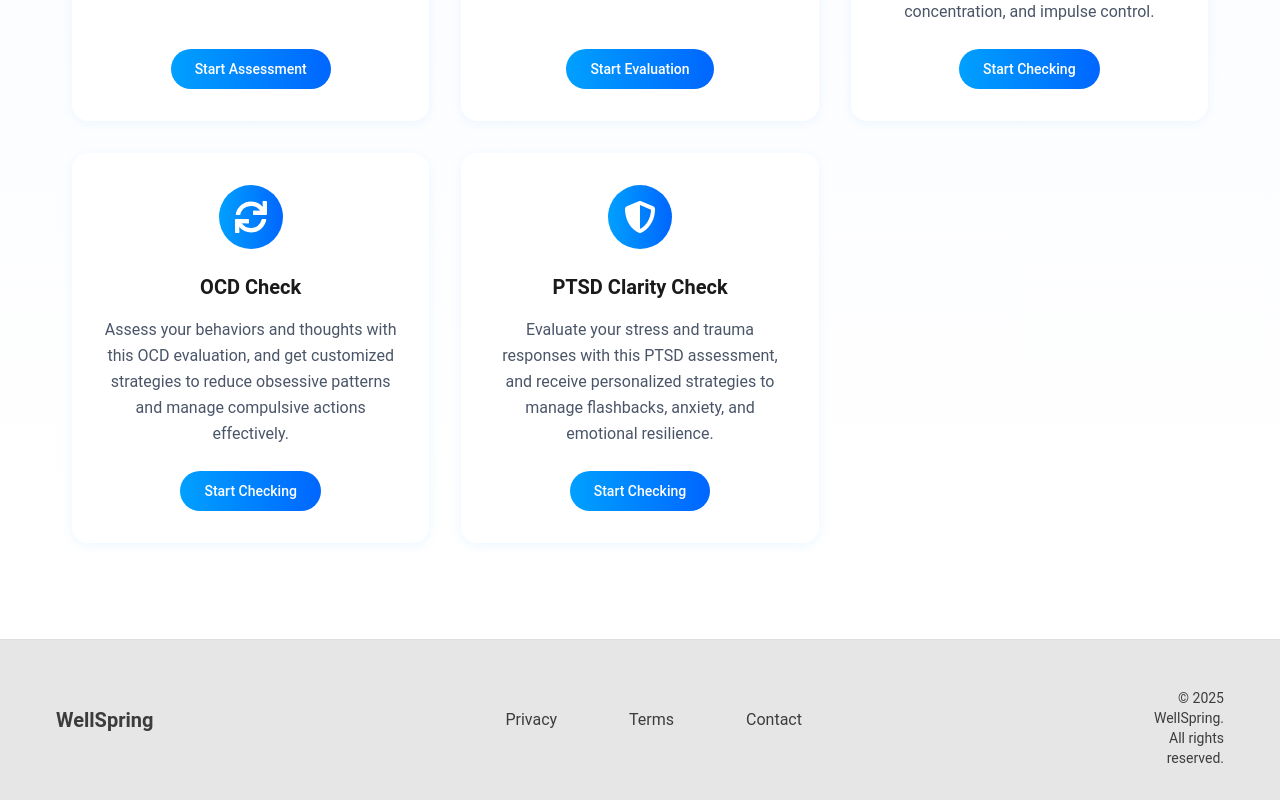
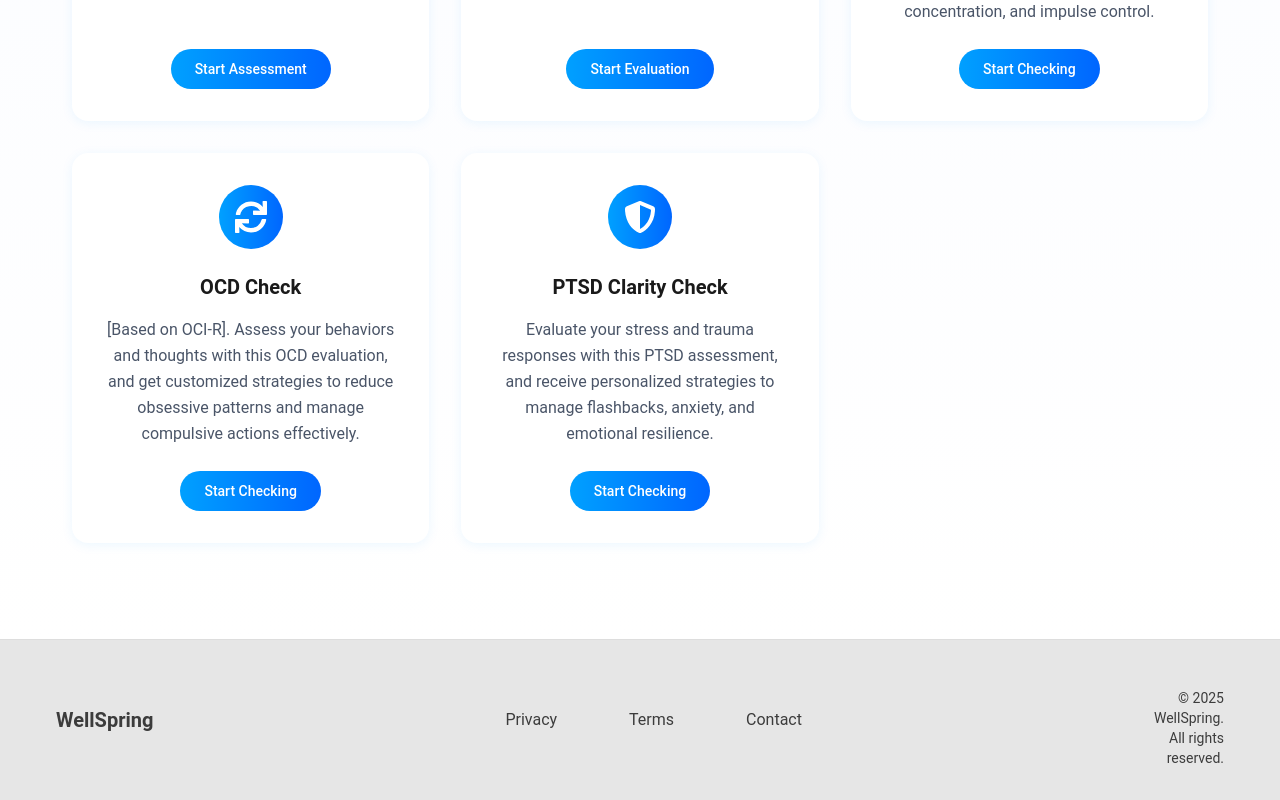
Before and after one commit to MBillahsust/WellSpring, a React (Create React App) app in the folder Frontend/: page /assessment in a window 1280 px wide. Shown: the part 1059-1859 px from the top of the page. Built offline with nearby package versions, Linux system fonts and the light colour scheme; no server answers.

Commit message:
ocd page fixed

```diff
--- a/Frontend/src/Components/Assesment.js
+++ b/Frontend/src/Components/Assesment.js
@@ -60,7 +60,7 @@ export default function MentalHealthAssessments() {
     },
     {
       title: "OCD Check",
-      description: "Assess your behaviors and thoughts with this OCD evaluation, and get customized strategies to reduce obsessive patterns and manage compulsive actions effectively.",
+      description: "[Based on OCI-R]. Assess your behaviors and thoughts with this OCD evaluation, and get customized strategies to reduce obsessive patterns and manage compulsive actions effectively.",
       path: "/ocd_check",
       icon: FaSync,
       buttonText: "Start Checking"
```
